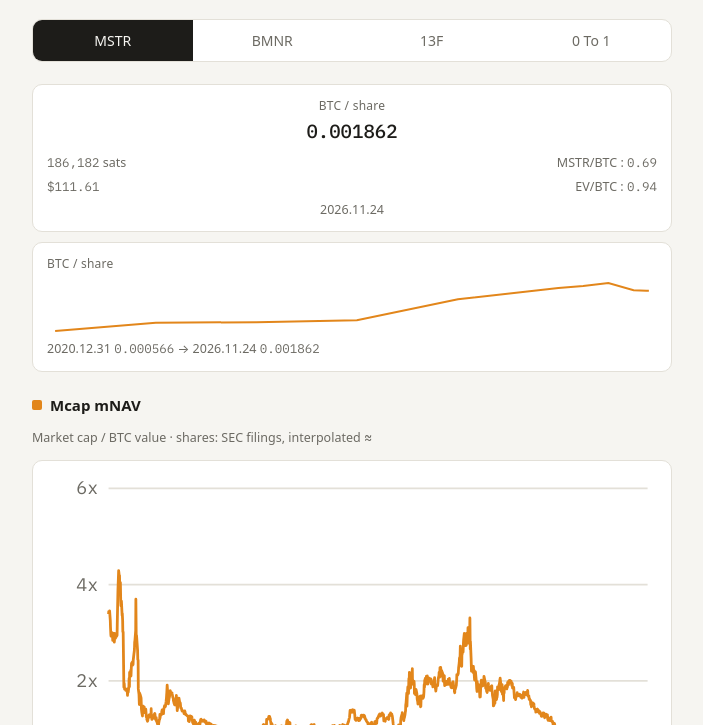
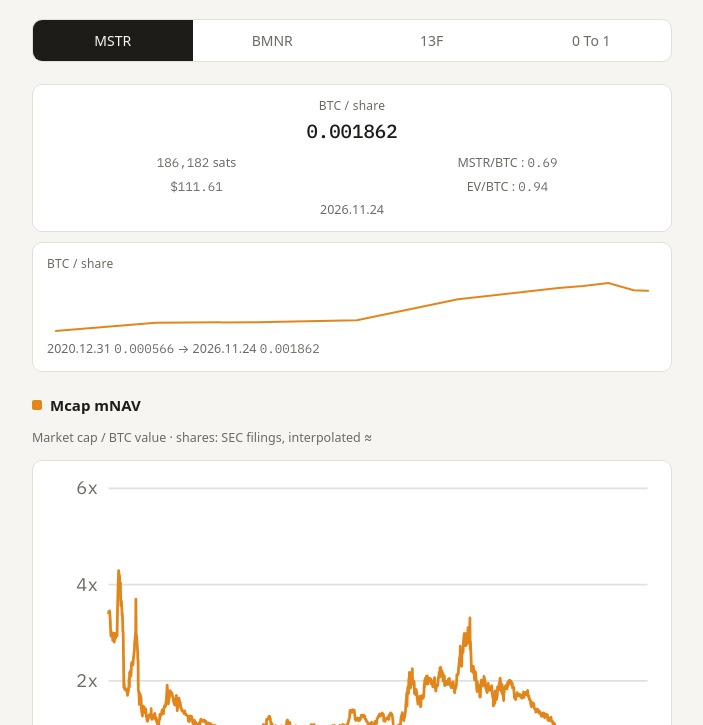
Before and after one commit to zhoonk-art/sbd-invest-archiving, a plain HTML site: page index.html in a window 1280 px wide. Shown: the part 75-800 px from the top of the page, without its empty margins (288-991 px from the left). Drawn offline with Linux system fonts and the light colour scheme; a web font is replaced by a local one.

Commit message:
Update Invest Archiving data

```diff
--- a/index.html
+++ b/index.html
@@ -381,7 +381,7 @@ select{font:inherit;font-size:14px;padding:7px 10px;border:1px solid var(--line)
       sp=`<div class="tile wide spark"><div class="k">${U} / share</div><svg viewBox="0 0 ${W} ${H}" preserveAspectRatio="none" role="img" aria-label="${U} / share"><path d="M${h.map(r=>X(+toD(r.date)).toFixed(1)+','+Y(per(r)).toFixed(1)).join(' L')}" fill="none" stroke="${TABS[tab].color}" stroke-width="2" vector-effect="non-scaling-stroke"/></svg>
         <div class="d">${krDate(h[0].date)} <span class="num">${f6(per(h[0]))}</span> → ${krDate(c.date)} <span class="num">${f6(cps)}</span></div></div>`}
     el.innerHTML=`
-      ${tab==='mstr'&&c.price&&c.coin_price?`<div class="tile wide" style="text-align:center"><div class="k">${U} / share</div><div class="v num">${f6(cps)}</div><div style="display:flex;justify-content:space-between;gap:12px;margin:4px 0"><div style="text-align:left"><div class="d" style="white-space:nowrap"><span class="num">${fmtInt(cps*1e8)}</span> sats</div><div class="d" style="white-space:nowrap"><span class="num">$${(cps*c.coin_price).toFixed(2)}</span></div></div><div style="text-align:right"><div class="d" style="white-space:nowrap">${TK2[tab]}/${U} : <span class="num">${(c.price/(cps*c.coin_price)).toFixed(2)}</span></div><div class="d" style="white-space:nowrap">EV/${U} : <span class="num">${c.mnav.toFixed(2)}</span></div></div></div><div class="d">${krDate(c.price_date||c.mnav_date||c.date)}</div></div>`:`<div class="tile"><div class="k">${U} / share</div><div class="v num">${f6(cps)}</div>
+      ${tab==='mstr'&&c.price&&c.coin_price?`<div class="tile wide" style="text-align:center"><div class="k">${U} / share</div><div class="v num">${f6(cps)}</div><div style="display:flex;gap:12px;margin:4px 0"><div style="flex:1;text-align:center"><div class="d" style="white-space:nowrap"><span class="num">${fmtInt(cps*1e8)}</span> sats</div><div class="d" style="white-space:nowrap"><span class="num">$${(cps*c.coin_price).toFixed(2)}</span></div></div><div style="flex:1;text-align:center"><div class="d" style="white-space:nowrap">${TK2[tab]}/${U} : <span class="num">${(c.price/(cps*c.coin_price)).toFixed(2)}</span></div><div class="d" style="white-space:nowrap">EV/${U} : <span class="num">${c.mnav.toFixed(2)}</span></div></div></div><div class="d">${krDate(c.price_date||c.mnav_date||c.date)}</div></div>`:`<div class="tile"><div class="k">${U} / share</div><div class="v num">${f6(cps)}</div>
         ${tab==='mstr'?`<div class="d"><span class="num">${fmtInt(cps*1e8)}</span> sats</div>`:''}
         ${tab==='mstr'&&c.price&&c.coin_price?`<div class="d">${TK2[tab]}/${U} : <span class="num">${(c.price/(cps*c.coin_price)).toFixed(2)}</span></div><div class="d">EV/${U} : <span class="num">${c.mnav.toFixed(2)}</span></div><div class="d">${krDate(c.price_date||c.mnav_date||c.date)}</div>`:`${g!=null?`<div class="d">${krDate(base.date)} 대비 <span class="num ${cls(g)}">${sign(g)}${Math.abs(g*100).toFixed(1)}%</span></div>`:''}<div class="d">${c.shares_basis||''} <span class="num">${fmtInt(c.shares/1e3)}</span>k (${krDate(c.shares_date||c.date)})</div>`}</div>`}
       ${tab==='mstr'?'':`      <div class="tile"><div class="k">EV mNAV</div><div class="v num">${c.mnav.toFixed(2)}x${c.mnav_src==='calc'?'*':''}</div>
```
